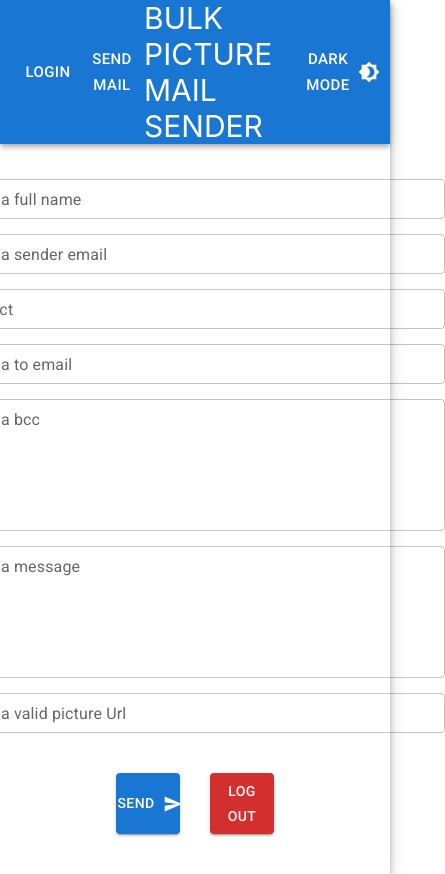
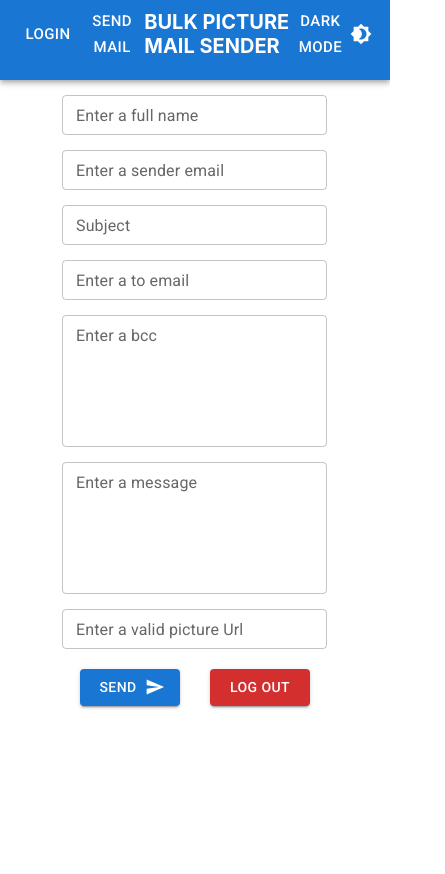
Before and after one commit to V-Piraisoodan/bulkemailtool-vpiraisoodan-frontend, a React (Create React App) app: page / in a window 390 px wide. Shown: the whole page, 445 px wide, since content can reach past the window. After the commit the page ends 844 px from the top, so only its background shows below. Built offline with nearby package versions, Linux system fonts and the light colour scheme.

Commit message:
css modified

```diff
--- a/src/App.css
+++ b/src/App.css
@@ -97,3 +97,38 @@ body{
   justify-self: center;
 
 }
+@media only screen and (max-width: 600px){
+.input_fields{
+  width: 100%;
+  margin: 15px 0px;
+  /* border: 1px solid red; */
+}
+.container{
+  width: 100%;
+  /* border: 1px solid blue; */
+}
+.outlined-basic{
+  width: 100%;
+}
+.demo{
+  width: 170%;
+  margin-left: -55px;
+}
+body{
+  width: 100%;
+  height: 100%;
+}
+.appbar{
+  height: 80px;
+}
+.app-description{
+  font-size: 20px;
+  font-weight: bold;
+}
+._button1{
+  width: 100px;
+}
+.login-container{
+  width: 70%;
+}
+}
```
